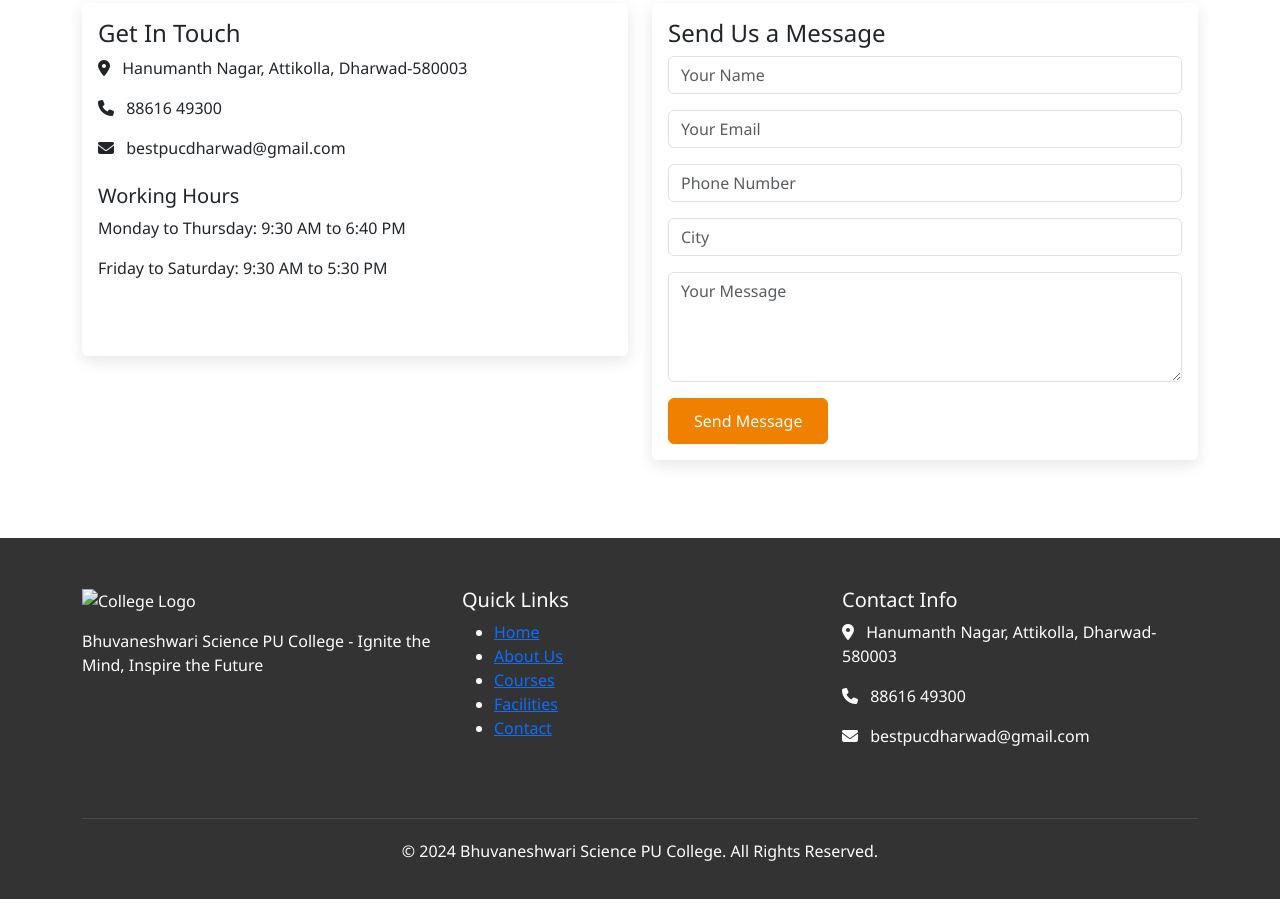
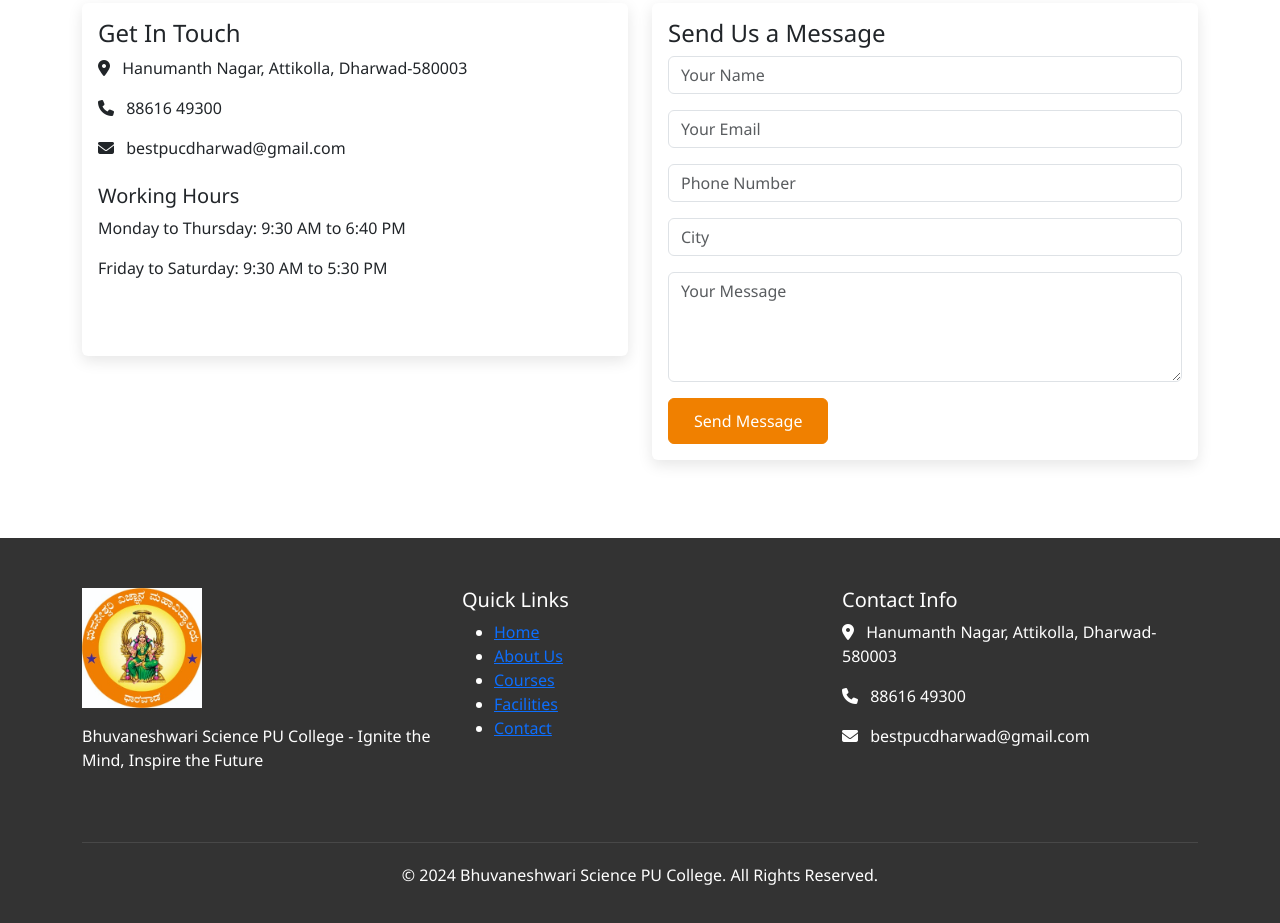
Before and after one commit to SaadMangalgatti/bhuvaneshwari, a plain HTML site: page index.html in a window 1280 px wide. Shown: the part 3604-4527 px from the top of the page. Before the commit the page ends 4503 px from the top, so only its background shows below. Drawn offline with nearby package versions, Linux system fonts and the light colour scheme.

Commit message:
Update index.html
footer logo

```diff
--- a/index.html
+++ b/index.html
@@ -461,7 +461,7 @@
         <div class="container">
             <div class="row">
                 <div class="col-lg-4 mb-4">
-                    <img src="Photos/Logo.jpg" alt="College Logo" width="120">
+                    <img src="/Logo.jpg" alt="College Logo" width="120">
                     <p class="mt-3">Bhuvaneshwari Science PU College - Ignite the Mind, Inspire the Future</p>
                 </div>
                 <div class="col-lg-4 mb-4">
```
